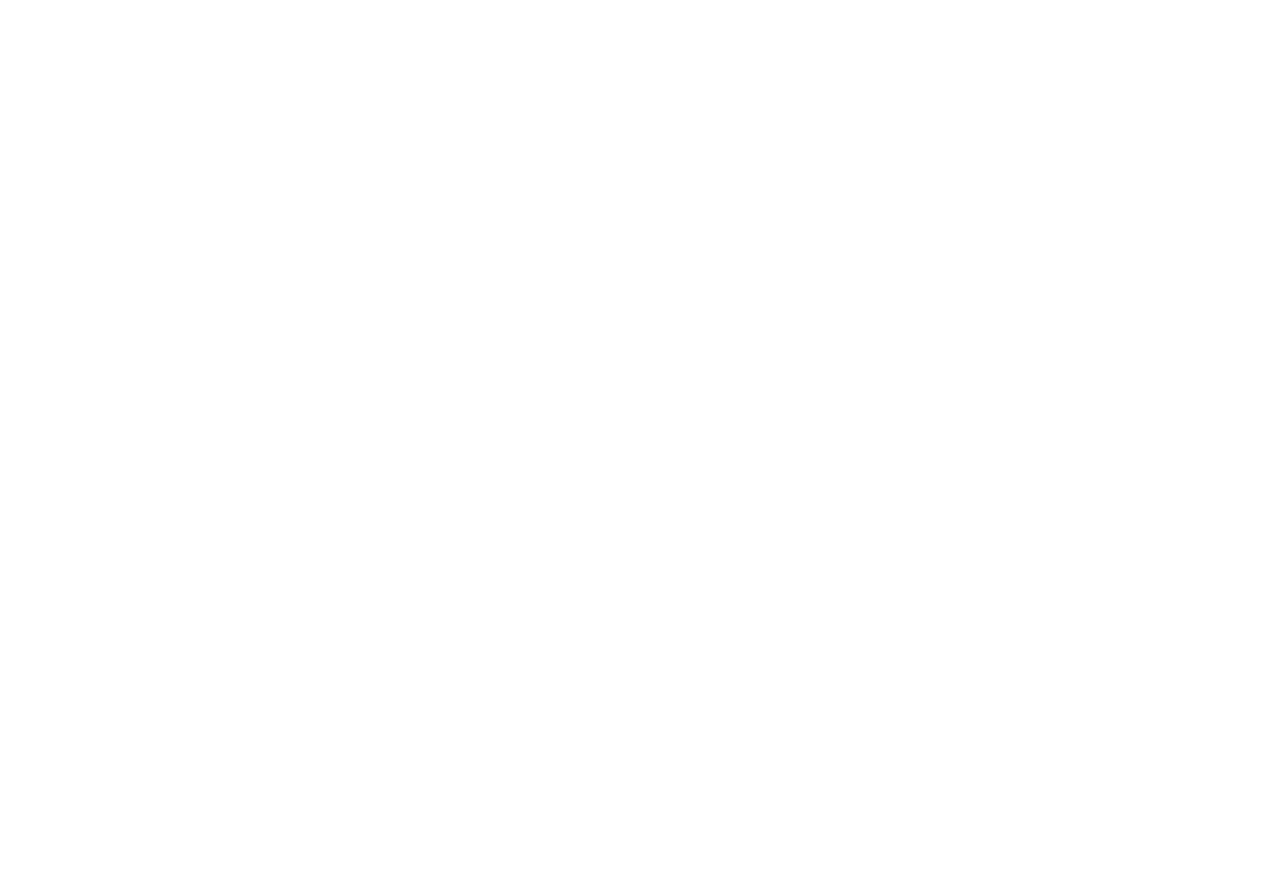
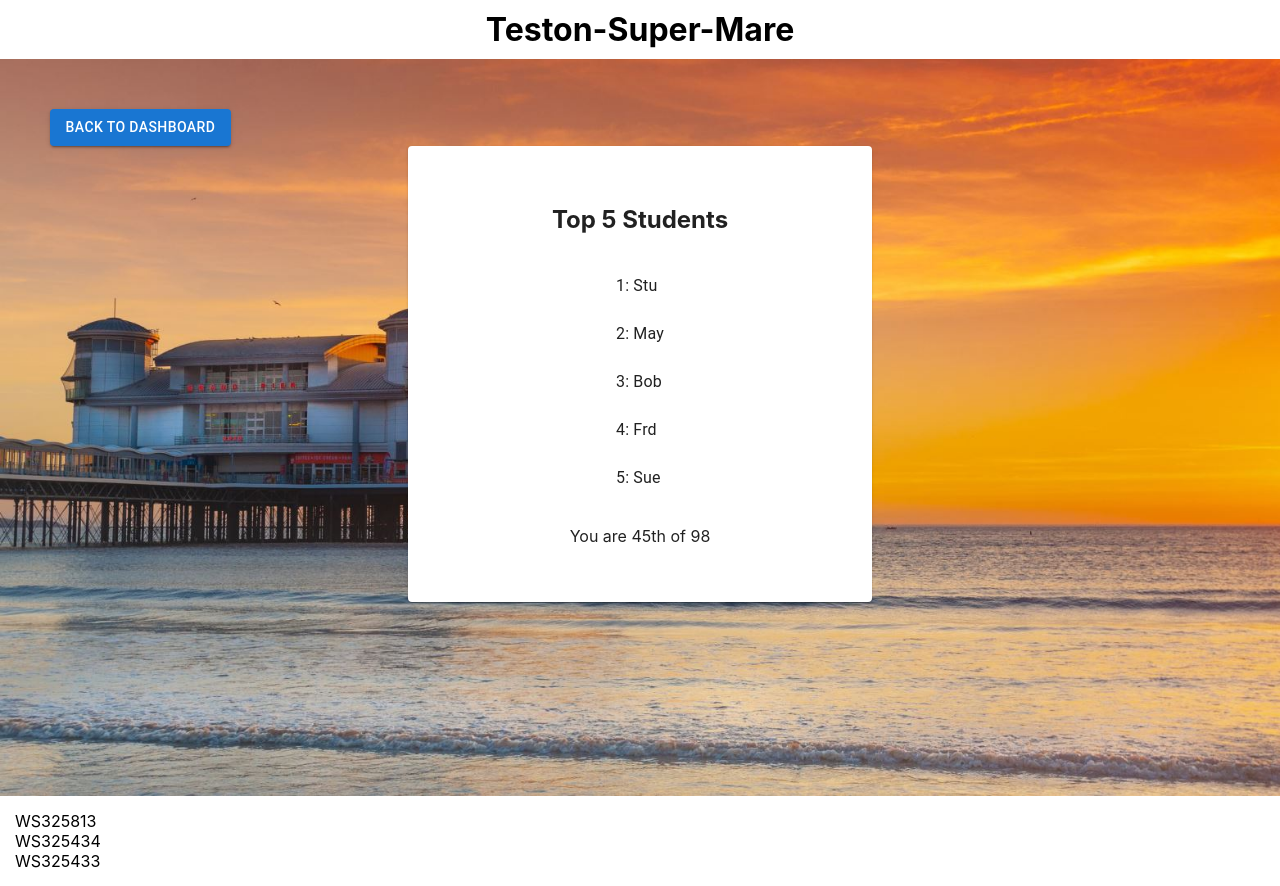
Before and after one commit to westoncollab/csd, a React (Create React App) app in the folder App/teston-super-mare/: page /student/leaderboard in a window 1280 px wide. Before the commit this address had no page. Before the commit the page ends 800 px from the top, so only its background shows below. Built offline with nearby package versions, Linux system fonts and the light colour scheme.

Commit message:
basic layout

```diff
--- a/App/teston-super-mare/src/App.js
+++ b/App/teston-super-mare/src/App.js
@@ -3,6 +3,7 @@
 import Layout from './pages/Layout/Layout';
 import Registration from './pages/Registration/Registration';
 import Test from "./pages/Test/Test";
+import StudentLeaderboard from './pages/StudentLeaderboard/StudentLeaderboard';
 
 function App() {
   return (<BrowserRouter>
@@ -31,6 +32,7 @@
             ]}
             userId={9}
         />} />
+        <Route path='student/leaderboard' element={<StudentLeaderboard userId={7} />} />
       </Route>
     </Routes>
   </BrowserRouter>);
--- /dev/null
+++ b/App/teston-super-mare/src/pages/StudentLeaderboard/StudentLeaderboard.css
@@ -0,0 +1,17 @@
+.back-button {
+    position: absolute;
+    top: 0;
+    right: 28vw;
+}
+
+.leaderboard {
+    width: 30vw;
+    min-width: 280px;
+    display: flex;
+    flex-direction: column;
+    align-items: center;
+}
+
+.highlighted-student {
+    border: solid 1px lightgrey;
+}
--- /dev/null
+++ b/App/teston-super-mare/src/pages/StudentLeaderboard/StudentLeaderboard.jsx
@@ -0,0 +1,36 @@
+import './StudentLeaderboard.css';
+import { Button, List, ListItem, ListItemText, Paper } from '@mui/material';
+import { useState } from 'react';
+
+const StudentLeaderboard = ({ userId }) => {
+    const topNum = 5;
+    const [students, setStudents] = useState([
+        { place: 1, uid: 23, name: 'Stu' },
+        { place: 2, uid: 12, name: 'May' },
+        { place: 3, uid: 24, name: 'Bob' },
+        { place: 4, uid: 27,name: 'Frd' },
+        { place: 5, uid: 2,name: 'Sue' }
+    ]);
+    const userRank = 45;
+    const totalStudents = 98;
+
+    return (<>
+        <Button variant='contained' href='/' className='back-button'>Back to dashboard</Button>
+        <Paper className='leaderboard'>
+            <h2>Top {topNum} Students</h2>
+            <List>
+                {students.map((studentRanking, i) => (
+                    <ListItem key={i} className={studentRanking.uid === userId ? 'highlighted-student' : ''}>
+                        <ListItemText>{studentRanking.place}: {studentRanking.name}</ListItemText>
+                    </ListItem>
+                ))}
+            </List>
+            {!students.some(stu => stu.uid === userId)
+                ? <p>You are {userRank}th of {totalStudents}</p>
+                : null
+            }
+        </Paper>
+    </>);
+}
+
+export default StudentLeaderboard;
```
